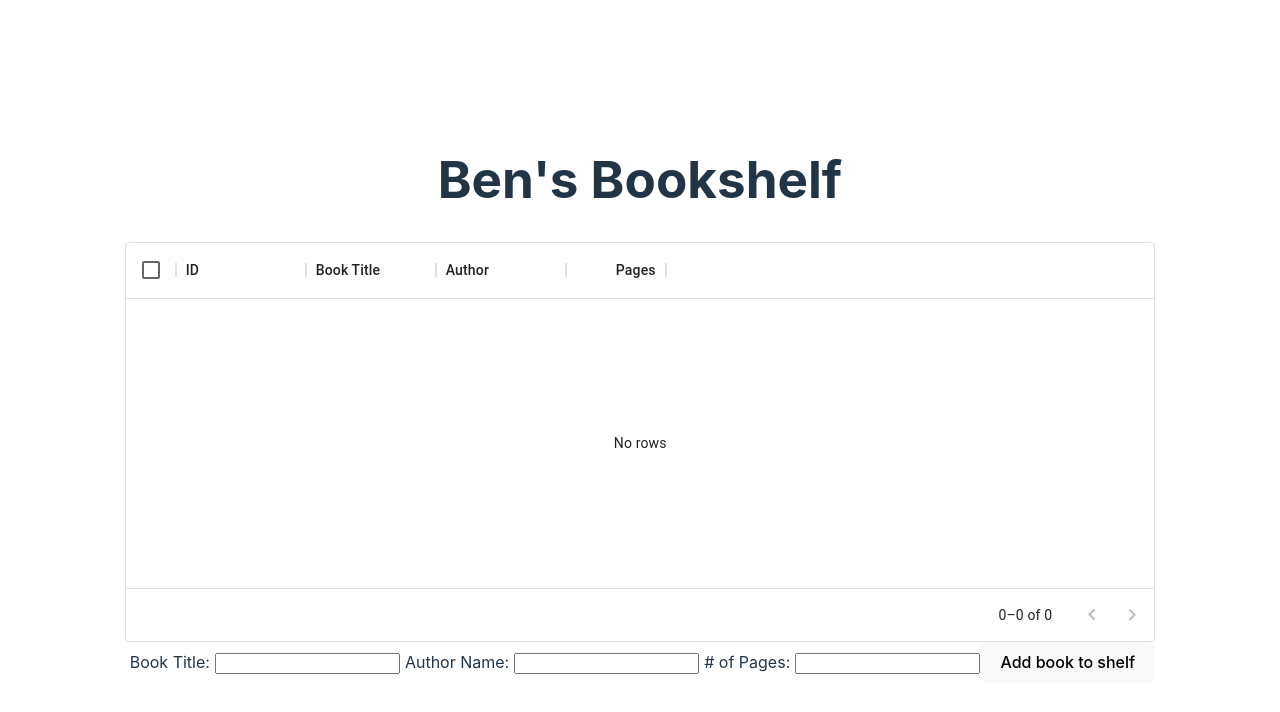
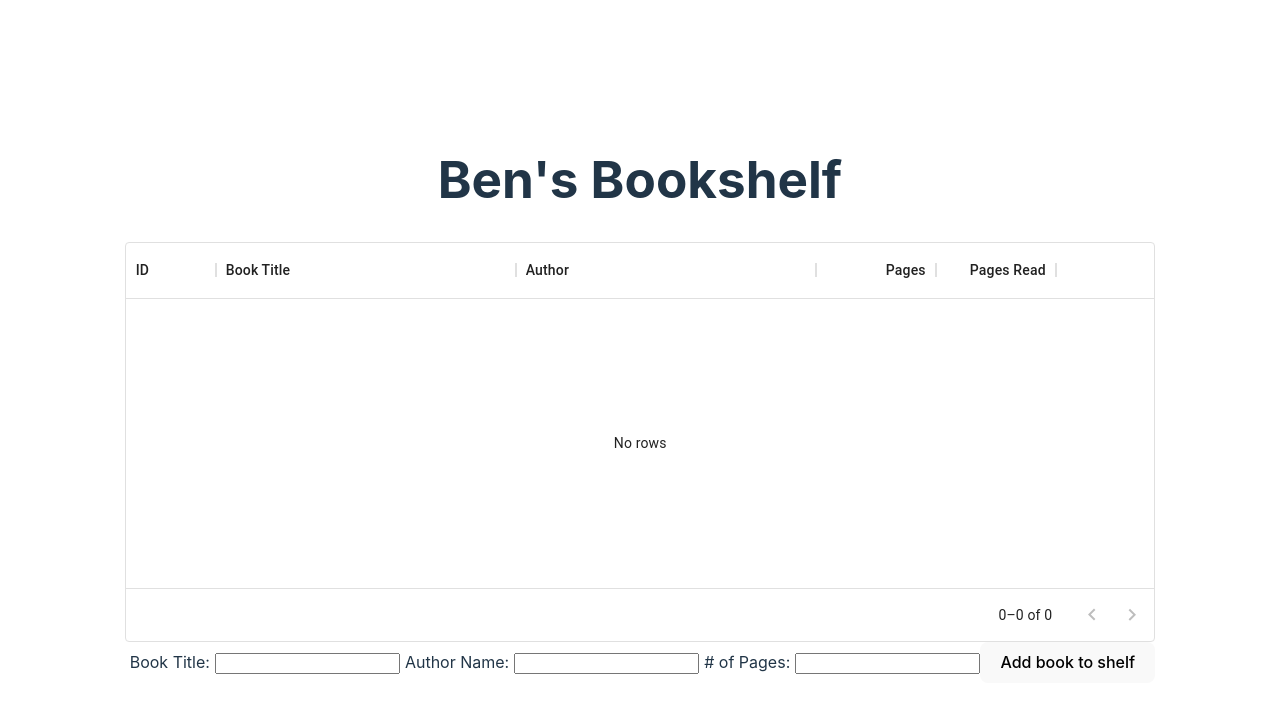
Before and after one commit to cravies/react-library, a React (Vite) app: page / in a window 1280 px wide. Shown: the top 712 px of the page. Built offline with nearby package versions, Linux system fonts and the light colour scheme.

Commit message:
pages read column added

```diff
--- a/src/App.jsx
+++ b/src/App.jsx
@@ -27,7 +27,7 @@ function App() {
     setBooks(prevBooks => {
       return [
         ...prevBooks,
-        {id:count, title:title, author:author, pages:pages}
+        {id:count, title:title, author:author, pages:pages, pages_read:0}
       ]
     })
     /* clear old input */
@@ -41,7 +41,7 @@ function App() {
   return (
     <>
     <h1> Ben's Bookshelf </h1>
-    <BookShelf books={books}/>
+    <BookShelf books={books} name="toread"/>
     <label>Book Title:</label>
     <input ref={titleRef} type="text" />
     <label>Author Name:</label>
--- a/src/BookShelf.jsx
+++ b/src/BookShelf.jsx
@@ -2,12 +2,13 @@ import './BookShelf.css'
 import Book from './Book'
 import { DataGrid } from '@mui/x-data-grid';
 
-function BookShelf({ books }) {
+function BookShelf({ books, name }) {
   const columns = [
-    { field: 'id', headerName: 'ID', width: 130 },
-    { field: 'title', headerName: 'Book Title', width: 130 },
-    { field: 'author', headerName: 'Author', width: 130 },
-    { field: 'pages', headerName:'Pages', type:'number', width:100}
+    { field: 'id', headerName: 'ID', width:90},
+    { field: 'title', headerName: 'Book Title', width:300},
+    { field: 'author', headerName: 'Author', width:300},
+    { field: 'pages', headerName:'Pages', type:'number', width:120},
+    { field: 'pages_read', headerName: 'Pages Read', type:'number', width:120, editable:true}
   ];
 
   function DataTable() {
@@ -18,7 +19,6 @@ function BookShelf({ books }) {
             columns={columns}
             pageSize={5}
             rowsPerPageOptions={[5]}
-            checkboxSelection
         />
         </div>
     );
```
